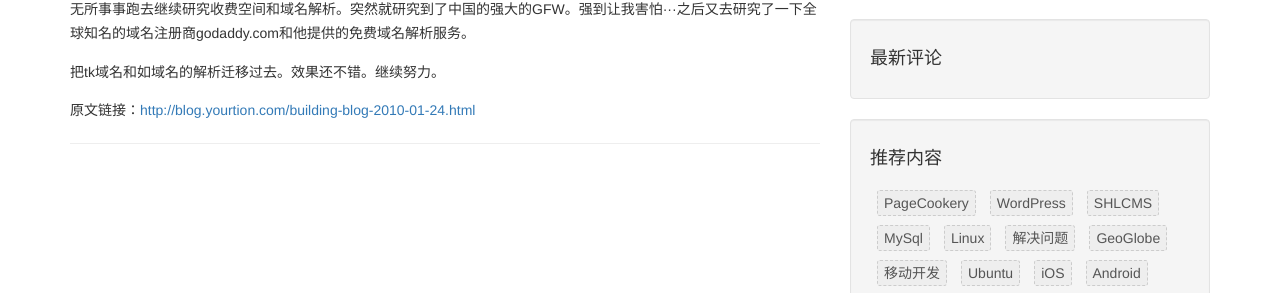
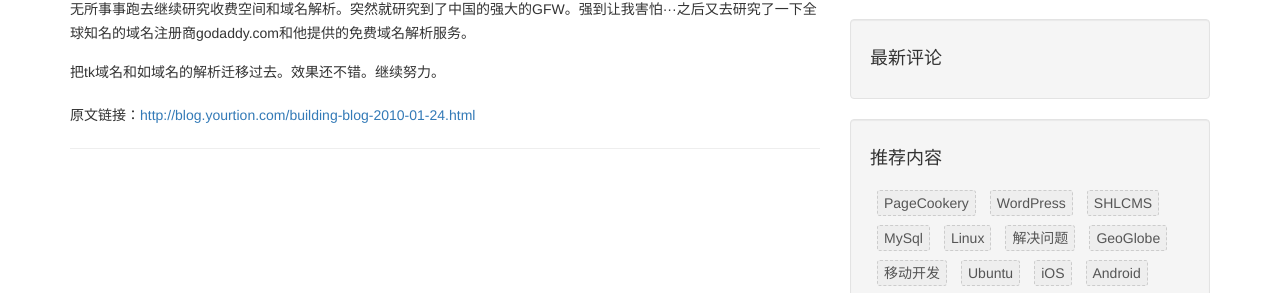
Before and after one commit to yourtion/yourtion.github.io, a Jekyll site: the page built from _posts/wp/2010-01-25-building-blog-2010-01-24.markdown, in a window 1280 px wide. Shown: the part 309-602 px from the top of the page. Built offline with Jekyll 4.4.1, drawn with Linux system fonts in a browser that asks for light colours; Markdown is read by kramdown in place of the engine named in the settings; comment, search, counter and statistics services are not loaded.

Commit message:
update post source css

```diff
--- a/_layouts/post.html
+++ b/_layouts/post.html
@@ -21,7 +21,7 @@ type: post
   </p>
   <hr>
   {{ content }}
-  <p>原文链接：<a href="{{ site.production_url }}{{ page.url }}">{{ site.production_url }}{{ page.url }}</a></p>
+  <p class="source">原文链接：<a href="{{ site.production_url }}{{ page.url }}">{{ site.production_url }}{{ page.url }}</a></p>
   <hr>
   {% include JB/comments %}
 </div>
--- a/assets/css/my_style.css
+++ b/assets/css/my_style.css
@@ -67,6 +67,7 @@ blockquote {
 #page-content h2{font-size:26px}
 #page-content h3{font-size:20px}
 #page-content h4{font-size:16px}
+#page-content p.source {margin-top: 20px}
 @media (max-width: 768px)
 {
 	.h1,h1{font-size:20px}
```
